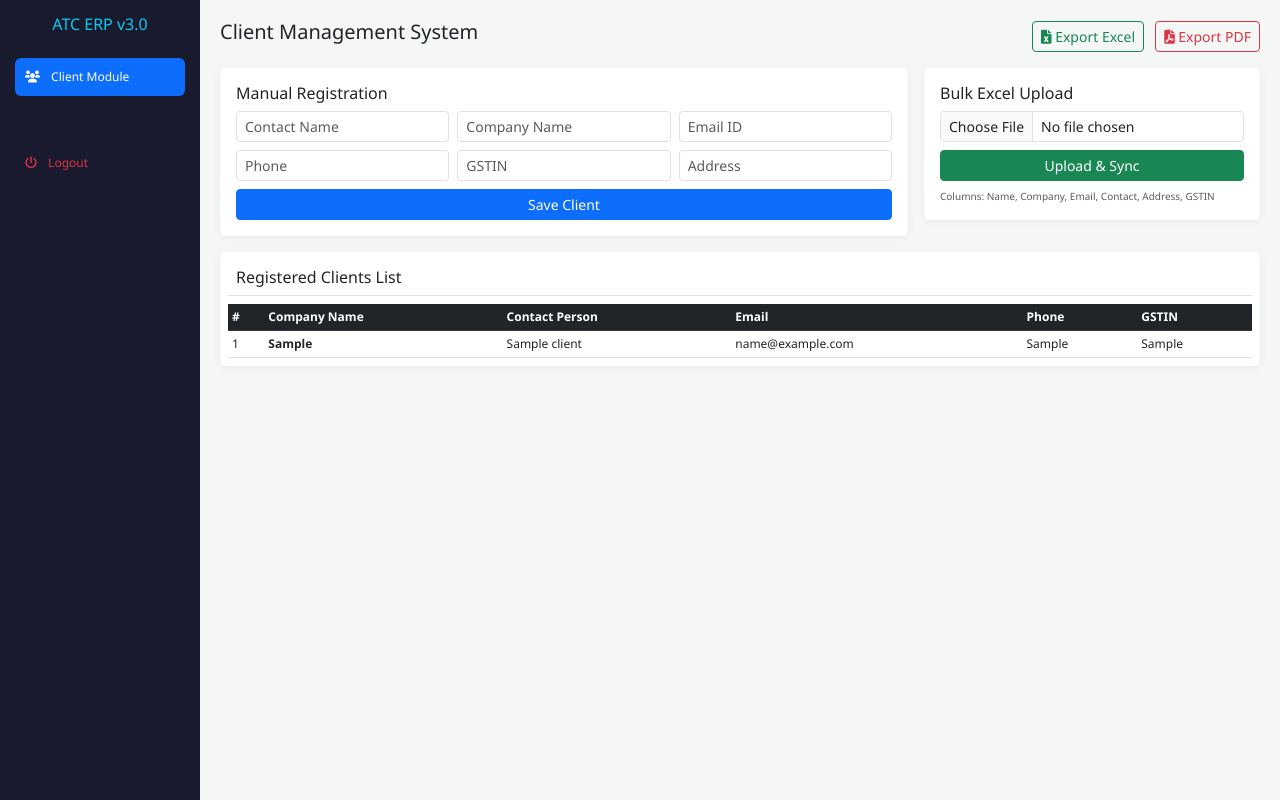
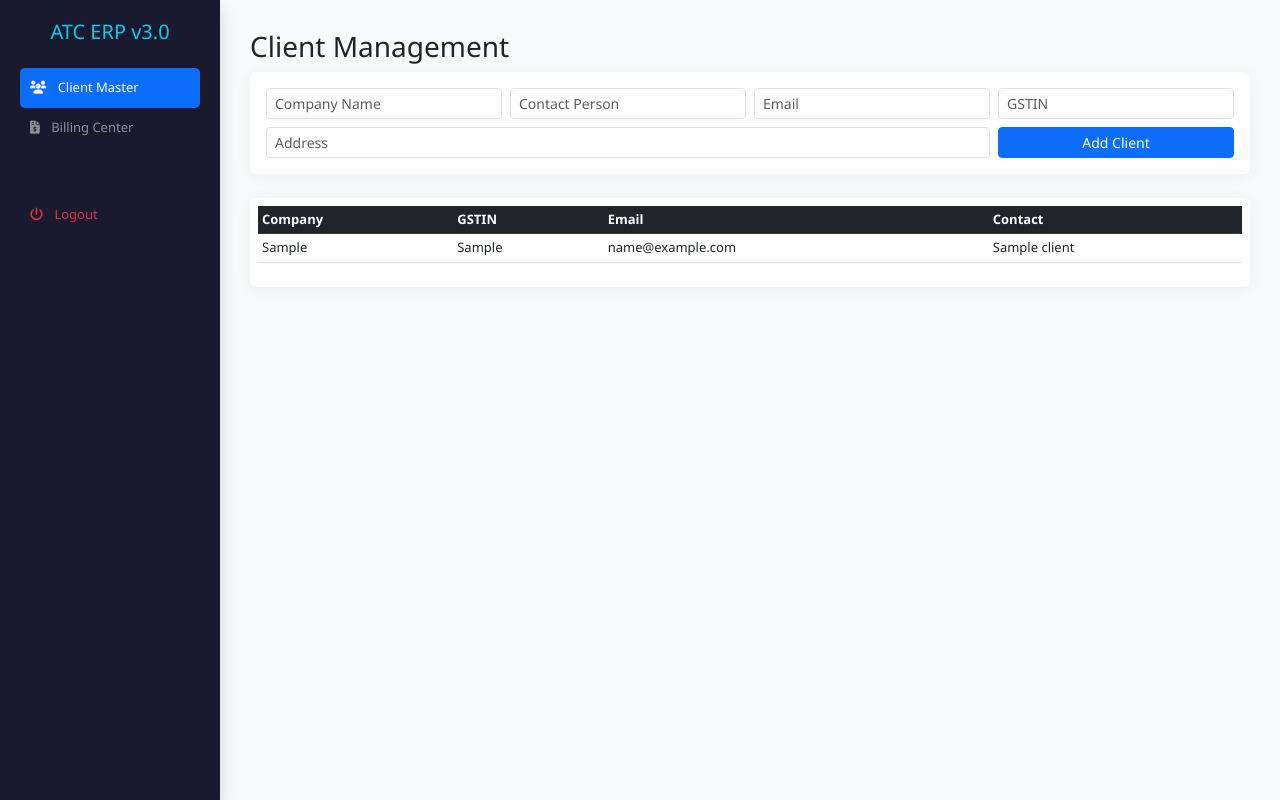
Before and after one commit to careatc1-pixel/Atharv_ERP, a Flask app: page / in a window 1280 px wide. Run offline with Flask 3, Linux system fonts and the light colour scheme; the visitor is signed in with stand-in values (Sample User, id 1); tables that the repository leaves empty hold one stand-in row (values such as "Sample post").

Commit message:
Update admin.html

```diff
--- a/templates/admin.html
+++ b/templates/admin.html
@@ -1,98 +1,111 @@
 <!DOCTYPE html>
 <html lang="en">
 <head>
-    <title>ATC ERP | Client Module</title>
+    <title>ATC ERP | Professional Billing</title>
     <link rel="stylesheet" href="https://cdn.jsdelivr.net/npm/bootstrap@5.3.0/dist/css/bootstrap.min.css">
     <link rel="stylesheet" href="https://cdnjs.cloudflare.com/ajax/libs/font-awesome/6.0.0/css/all.min.css">
     <style>
-        body { font-size: 12px; background: #f4f7f6; font-family: 'Segoe UI', sans-serif; }
-        .sidebar { width: 200px; height: 100vh; position: fixed; background: #1a1a2e; color: white; padding: 15px; }
-        .main { margin-left: 200px; padding: 20px; }
-        .nav-link { color: #8e8e93; font-size: 12px; padding: 10px; border-radius: 5px; }
-        .nav-link.active { background: #0d6efd; color: white; }
-        .card { border: none; box-shadow: 0 2px 10px rgba(0,0,0,0.05); }
-        .btn-xs { padding: 2px 5px; font-size: 10px; }
+        body { font-size: 13px; background: #f8f9fa; font-family: 'Segoe UI', sans-serif; }
+        .sidebar { width: 220px; height: 100vh; position: fixed; background: #1a1a2e; color: white; padding: 20px; }
+        .main { margin-left: 220px; padding: 30px; }
+        .nav-link { color: #8e8e93; border:none; background:none; width:100%; text-align:left; padding: 10px; }
+        .nav-link.active { background: #0d6efd; color: white; border-radius: 5px; }
+        .card { border: none; box-shadow: 0 2px 15px rgba(0,0,0,0.05); }
     </style>
 </head>
 <body>
 
-<div class="sidebar">
-    <h6 class="text-info text-center mb-4">ATC ERP v3.0</h6>
-    <div class="nav flex-column nav-pills">
-        <a href="#" class="nav-link active"><i class="fas fa-users me-2"></i> Client Module</a>
+<div class="sidebar shadow">
+    <h5 class="text-info text-center mb-4">ATC ERP v3.0</h5>
+    <div class="nav flex-column nav-pills" id="v-pills-tab" role="tablist">
+        <button class="nav-link active" data-bs-toggle="pill" data-bs-target="#tab-client"><i class="fas fa-users me-2"></i> Client Master</button>
+        <button class="nav-link" data-bs-toggle="pill" data-bs-target="#tab-billing"><i class="fas fa-file-invoice-dollar me-2"></i> Billing Center</button>
         <a href="/logout" class="nav-link text-danger mt-5"><i class="fas fa-power-off me-2"></i> Logout</a>
     </div>
 </div>
 
 <div class="main">
-    <div class="d-flex justify-content-between align-items-center mb-3">
-        <h5>Client Management System</h5>
-        <div>
-            <a href="/export-excel" class="btn btn-sm btn-outline-success me-2"><i class="fas fa-file-excel"></i> Export Excel</a>
-            <a href="/export-pdf" class="btn btn-sm btn-outline-danger"><i class="fas fa-file-pdf"></i> Export PDF</a>
-        </div>
-    </div>
-
-    <div class="row g-3">
-        <div class="col-md-8">
-            <div class="card p-3 mb-3">
-                <h6>Manual Registration</h6>
+    <div class="tab-content">
+        <div class="tab-pane fade show active" id="tab-client">
+            <h3>Client Management</h3>
+            <div class="card p-3 mb-4">
                 <form action="/add-client" method="POST" class="row g-2">
-                    <div class="col-md-4"><input type="text" name="name" class="form-control form-control-sm" placeholder="Contact Name" required></div>
-                    <div class="col-md-4"><input type="text" name="company" class="form-control form-control-sm" placeholder="Company Name" required></div>
-                    <div class="col-md-4"><input type="email" name="email" class="form-control form-control-sm" placeholder="Email ID"></div>
-                    <div class="col-md-4"><input type="text" name="contact" class="form-control form-control-sm" placeholder="Phone"></div>
-                    <div class="col-md-4"><input type="text" name="gst" class="form-control form-control-sm" placeholder="GSTIN"></div>
-                    <div class="col-md-4"><input type="text" name="address" class="form-control form-control-sm" placeholder="Address"></div>
-                    <div class="col-12"><button class="btn btn-sm btn-primary w-100">Save Client</button></div>
+                    <div class="col-md-3"><input type="text" name="company" class="form-control form-control-sm" placeholder="Company Name" required></div>
+                    <div class="col-md-3"><input type="text" name="name" class="form-control form-control-sm" placeholder="Contact Person"></div>
+                    <div class="col-md-3"><input type="email" name="email" class="form-control form-control-sm" placeholder="Email"></div>
+                    <div class="col-md-3"><input type="text" name="gst" class="form-control form-control-sm" placeholder="GSTIN"></div>
+                    <div class="col-md-9"><input type="text" name="address" class="form-control form-control-sm" placeholder="Address"></div>
+                    <div class="col-md-3"><button class="btn btn-sm btn-primary w-100">Add Client</button></div>
                 </form>
+            </div>
+            <div class="card p-2">
+                <table class="table table-sm table-hover">
+                    <thead class="table-dark"><tr><th>Company</th><th>GSTIN</th><th>Email</th><th>Contact</th></tr></thead>
+                    <tbody>
+                        {% for c in clients %}
+                        <tr><td>{{c.company}}</td><td>{{c.gstin}}</td><td>{{c.email}}</td><td>{{c.name}}</td></tr>
+                        {% endfor %}
+                    </tbody>
+                </table>
             </div>
         </div>
 
-        <div class="col-md-4">
-            <div class="card p-3 mb-3">
-                <h6>Bulk Excel Upload</h6>
-                <form action="/bulk-upload" method="POST" enctype="multipart/form-data">
-                    <input type="file" name="file" class="form-control form-control-sm mb-2" required>
-                    <button class="btn btn-sm btn-success w-100">Upload & Sync</button>
+        <div class="tab-pane fade" id="tab-billing">
+            <h3>Professional Billing</h3>
+            <div class="card p-4 mb-4">
+                <form action="/generate-bill" method="POST">
+                    <div class="row mb-3">
+                        <div class="col-md-6">
+                            <label>Select Client</label>
+                            <select name="client_id" class="form-select form-select-sm">
+                                {% for c in clients %}<option value="{{c.id}}">{{c.company}} ({{c.gstin}})</option>{% endfor %}
+                            </select>
+                        </div>
+                        <div class="col-md-3"><label>Discount (Rs)</label><input type="number" name="discount" class="form-control form-control-sm" value="0"></div>
+                    </div>
+
+                    <div id="item-rows">
+                        <div class="row g-2 mb-2">
+                            <div class="col-md-8"><input type="text" name="service[]" class="form-control form-control-sm" placeholder="Service Description" required></div>
+                            <div class="col-md-3"><input type="number" name="price[]" class="form-control form-control-sm" placeholder="Price" required></div>
+                        </div>
+                    </div>
+                    <button type="button" class="btn btn-xs btn-outline-secondary mb-3" onclick="addRow()">+ Add More Service</button>
+                    <button class="btn btn-sm btn-success d-block w-100">Generate & Download Invoice</button>
                 </form>
-                <p class="text-muted mt-2 mb-0" style="font-size: 10px;">Columns: Name, Company, Email, Contact, Address, GSTIN</p>
+            </div>
+
+            <h6>Recent Invoices</h6>
+            <div class="card p-2 text-center">
+                <table class="table table-sm">
+                    <thead><tr><th>Inv No</th><th>Client</th><th>Date</th><th>Total</th><th>Action</th></tr></thead>
+                    <tbody>
+                        {% for inv in invoices %}
+                        <tr>
+                            <td>{{inv.invoice_no}}</td>
+                            <td>{{inv.client_id}}</td> <td>{{inv.date.strftime('%d-%m-%Y')}}</td>
+                            <td>Rs. {{inv.grand_total}}</td>
+                            <td><a href="/download-pdf/{{inv.id}}" class="btn btn-xs btn-danger">PDF</a></td>
+                        </tr>
+                        {% endfor %}
+                    </tbody>
+                </table>
             </div>
         </div>
     </div>
-
-    <div class="card p-2">
-        <h6 class="p-2 border-bottom">Registered Clients List</h6>
-        <table class="table table-sm table-hover mb-0">
-            <thead class="table-dark">
-                <tr>
-                    <th>#</th>
-                    <th>Company Name</th>
-                    <th>Contact Person</th>
-                    <th>Email</th>
-                    <th>Phone</th>
-                    <th>GSTIN</th>
-                </tr>
-            </thead>
-            <tbody>
-                {% for c in clients %}
-                <tr>
-                    <td>{{ loop.index }}</td>
-                    <td><strong>{{ c.company }}</strong></td>
-                    <td>{{ c.name }}</td>
-                    <td>{{ c.email }}</td>
-                    <td>{{ c.contact }}</td>
-                    <td>{{ c.gstin }}</td>
-                </tr>
-                {% endfor %}
-                {% if not clients %}
-                <tr><td colspan="6" class="text-center text-muted">No clients found. Add manually or via Excel.</td></tr>
-                {% endif %}
-            </tbody>
-        </table>
-    </div>
 </div>
 
+<script>
+function addRow() {
+    const div = document.createElement('div');
+    div.className = 'row g-2 mb-2';
+    div.innerHTML = `
+        <div class="col-md-8"><input type="text" name="service[]" class="form-control form-control-sm" placeholder="Service Description" required></div>
+        <div class="col-md-3"><input type="number" name="price[]" class="form-control form-control-sm" placeholder="Price" required></div>
+    `;
+    document.getElementById('item-rows').appendChild(div);
+}
+</script>
 <script src="https://cdn.jsdelivr.net/npm/bootstrap@5.3.0/dist/js/bootstrap.bundle.min.js"></script>
 </body>
 </html>
```
